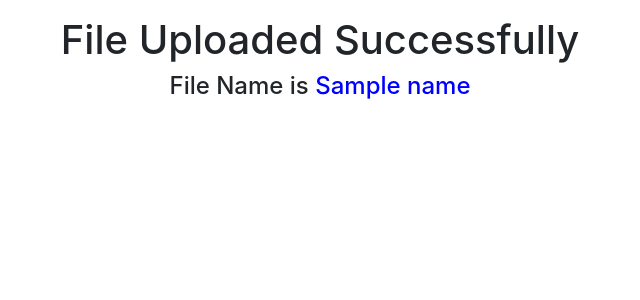
After one commit to ayush6624/adv-flask-api, a Flask app: template templates/page.html in a window 1280 px wide. The commit adds this page. Shown: the top 300 px of the page, without its empty margins (320-960 px from the left). Run offline with Flask 2, Linux system fonts and the light colour scheme; the template is opened without the code that fills it: most values are stand-ins (such as "Sample title", 1, 10 or a date in 2020); some libraries are stand-ins or nearby versions.

Commit message:
Add: Main App

```diff
--- a/app.py
+++ b/app.py
@@ -1,6 +1,30 @@
-from flask import Flask, jsonify
+from flask import Flask, render_template, request, jsonify
 
 app = Flask(__name__)
 
+
+@app.route('/')
+def index():
+    return render_template('index.html')
+
+
+@app.route('/upload', methods=['GET', 'POST'])
+def upload():
+    if request.method == 'POST':
+        if request.files:
+            upload_file = request.files['customFile']
+            file_name = upload_file.filename
+            print(request.headers['Content-Type'])
+            if request.headers['Content-Type'] == 'application/json':
+                return jsonify({"filename": file_name}, 201)
+            else:
+                return render_template('page.html', name=file_name), 201
+
+
+@app.errorhandler(404)
+def not_found(error):
+    return jsonify({'error': 'Not Found'}), 404
+
+
 if __name__ == "__main__":
-    app.run(debug="false", host='0.0.0.0', threaded="true")
+    app.run(debug="true", host='0.0.0.0', threaded="true")
--- a/templates/index.html
+++ b/templates/index.html
@@ -13,7 +13,7 @@
       <p>Click on the browse button to select a file to Upload</p>
       <form action="/upload" method="post" class="inline" enctype="multipart/form-data">
         <div class="form-group custom-file">
-          <input type="file" class="custom-file-input" id="customFile" name="customFile" id="customFile" />
+          <input type="file" class="custom-file-input" id="customFile" name="customFile" id="customFile" required />
           <label class="custom-file-label" for="customFile">Choose file</label>
           <button type="submit" class="btn btn-primary mt-2">Upload</button>
         </div>
--- /dev/null
+++ b/templates/page.html
@@ -0,0 +1,22 @@
+<!DOCTYPE html>
+<html lang="en">
+  <head>
+    <meta charset="UTF-8" />
+    <meta name="viewport" content="width=device-width, initial-scale=1.0" />
+    <meta http-equiv="X-UA-Compatible" content="ie=edge" />
+    <link rel="stylesheet" href="https://stackpath.bootstrapcdn.com/bootstrap/4.4.1/css/bootstrap.min.css" />
+    <title>File Upload</title>
+  </head>
+  <body>
+    <div class="container mx-auto">
+      <h1 class="mt-3 text-center">File Uploaded Successfully</h1>
+    </div>
+    <div class="container">
+      <h4 class="text-center">File Name is <span style="color:blue" />{{name}}</span></h3>
+    </div>
+
+    <script src="https://code.jquery.com/jquery-3.4.1.slim.min.js"></script>
+    <script src="https://cdn.jsdelivr.net/npm/popper.js@1.16.0/dist/umd/popper.min.js"></script>
+    <script src="https://stackpath.bootstrapcdn.com/bootstrap/4.4.1/js/bootstrap.min.js"></script>
+  </body>
+</html>
```
Also changed, not shown: README.md.
